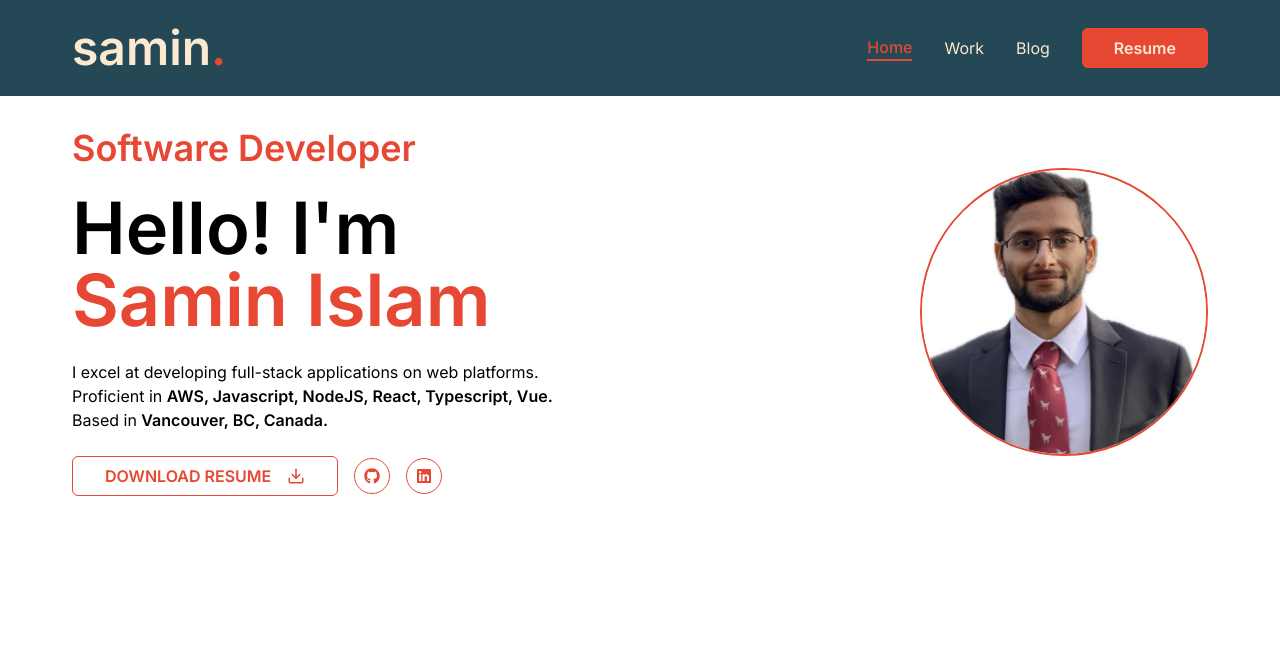
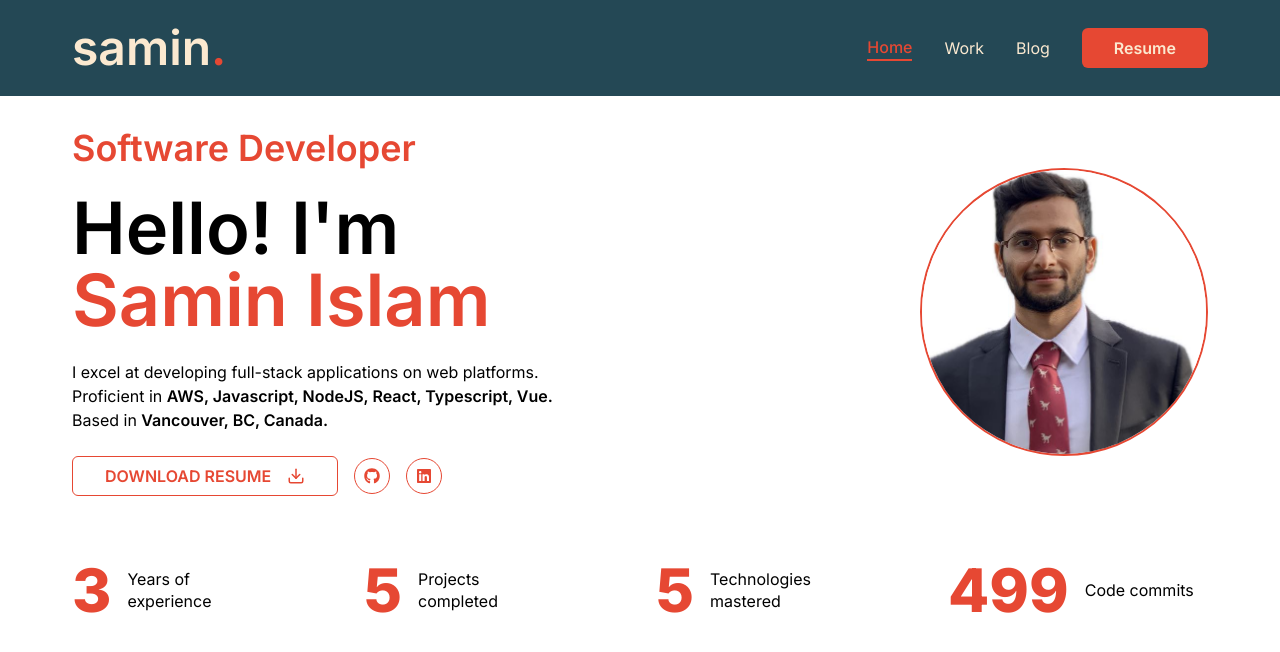
Before and after one commit to saminsss/portfolio, a Next.js app: page / in a window 1280 px wide. Shown: the top 652 px of the page. Built offline with nearby package versions, Linux system fonts and the light colour scheme.

Commit message:
add stats section
refactor hero

```diff
--- a/package.json
+++ b/package.json
@@ -21,6 +21,7 @@
     "lucide-react": "^0.408.0",
     "next": "14.2.5",
     "react": "^18",
+    "react-countup": "^6.5.3",
     "react-dom": "^18",
     "react-icons": "^5.2.1",
     "tailwind-merge": "^2.4.0",
--- a/src/app/page.tsx
+++ b/src/app/page.tsx
@@ -1,40 +1,11 @@
-import HeroPhoto from '@/components/HeroPhoto';
-import Socials from '@/components/Socials';
-import { Button } from '@/components/ui/button';
-import { FiDownload } from 'react-icons/fi';
-
-const skills = ['AWS', 'Javascript', 'Typescript', 'NodeJS', 'React', 'Vue']
-  .sort()
-  .join(', ');
+import Stats from '@/components/Stats';
+import Hero from '@/components/hero/Hero';
 
 export default function Home() {
   return (
-    <main>
-      <div className="flex flex-col md:flex-row gap-8 items-center justify-between text-center md:text-left">
-        <div className="flex flex-col gap-6 flex-1 order-2 md:order-none">
-          <h4 className="text-secondary">Software Developer</h4>
-          <h1>
-            Hello! I&apos;m <br />{' '}
-            <span className="text-secondary">Samin Islam</span>
-          </h1>
-          <p>
-            I excel at developing full-stack applications on web platforms.{' '}
-            <br />
-            Proficient in <span className="font-semibold">{skills}.</span>
-            <br />
-            Based in{' '}
-            <span className="font-semibold">Vancouver, BC, Canada.</span>
-          </p>
-          <div className="w-72 flex flex-col md:flex-row items-center gap-4 self-center md:self-auto">
-            <Button variant="outline" className="uppercase">
-              <span className="mr-4">Download Resume</span>
-              <FiDownload className="text-lg" />
-            </Button>
-            <Socials iconClass="w-9 h-9 border border-secondary rounded-full flex justify-center items-center text-secondary hover:bg-secondary hover:text-quaternary hover:transition-all duration-200" />
-          </div>
-        </div>
-        <HeroPhoto />
-      </div>
+    <main className="flex flex-col gap-16">
+      <Hero />
+      <Stats />
     </main>
   );
 }
--- /dev/null
+++ b/src/components/Stats.tsx
@@ -0,0 +1,51 @@
+'use client';
+
+import CountUp from 'react-countup';
+
+const stats = [
+  {
+    num: 3,
+    text: 'Years of experience',
+  },
+  {
+    num: 5,
+    text: 'Projects completed',
+  },
+  {
+    num: 5,
+    text: 'Technologies mastered',
+  },
+  {
+    num: 500,
+    text: 'Code commits',
+  },
+];
+
+const Stats = () => {
+  return (
+    <section>
+      <div className="grid grid-cols-2 lg:grid-cols-4 gap-8 justify-items-start">
+        {stats.map((stat) => (
+          <div
+            key={stat.text}
+            className="flex flex-1 gap-4 items-center justify-center">
+            <CountUp
+              end={stat.num}
+              duration={5}
+              delay={1}
+              className="text-5xl md:text-6xl font-extrabold text-secondary"
+            />
+            <p
+              className={`${
+                stat.text.length < 15 ? 'max-w-28' : 'max-w-36'
+              } leading-snug`}>
+              {stat.text}
+            </p>
+          </div>
+        ))}
+      </div>
+    </section>
+  );
+};
+
+export default Stats;
--- /dev/null
+++ b/src/components/hero/Hero.tsx
@@ -0,0 +1,38 @@
+import { FiDownload } from 'react-icons/fi';
+import Socials from '../Socials';
+import { Button } from '../ui/button';
+import HeroPhoto from './HeroPhoto';
+
+const skills = ['AWS', 'Javascript', 'Typescript', 'NodeJS', 'React', 'Vue']
+  .sort()
+  .join(', ');
+
+const Hero = () => {
+  return (
+    <section className="flex flex-col md:flex-row gap-8 items-center justify-between text-center md:text-left">
+      <div className="flex flex-col gap-6 flex-1 order-2 md:order-none">
+        <h4 className="text-secondary">Software Developer</h4>
+        <h1>
+          Hello! I&apos;m <br />{' '}
+          <span className="text-secondary">Samin Islam</span>
+        </h1>
+        <p>
+          I excel at developing full-stack applications on web platforms. <br />
+          Proficient in <span className="font-semibold">{skills}.</span>
+          <br />
+          Based in <span className="font-semibold">Vancouver, BC, Canada.</span>
+        </p>
+        <div className="w-72 flex flex-col md:flex-row items-center gap-4 self-center md:self-auto">
+          <Button variant="outline" className="uppercase">
+            <span className="mr-4">Download Resume</span>
+            <FiDownload className="text-lg" />
+          </Button>
+          <Socials iconClass="w-9 h-9 border border-secondary rounded-full flex justify-center items-center text-secondary hover:bg-secondary hover:text-quaternary hover:transition-all duration-200" />
+        </div>
+      </div>
+      <HeroPhoto />
+    </section>
+  );
+};
+
+export default Hero;
```
Also changed, not shown: src/components/hero/HeroPhoto.tsx (renamed from src/components/HeroPhoto.tsx), 1 other file (tests, documents, lock files or other folders).
